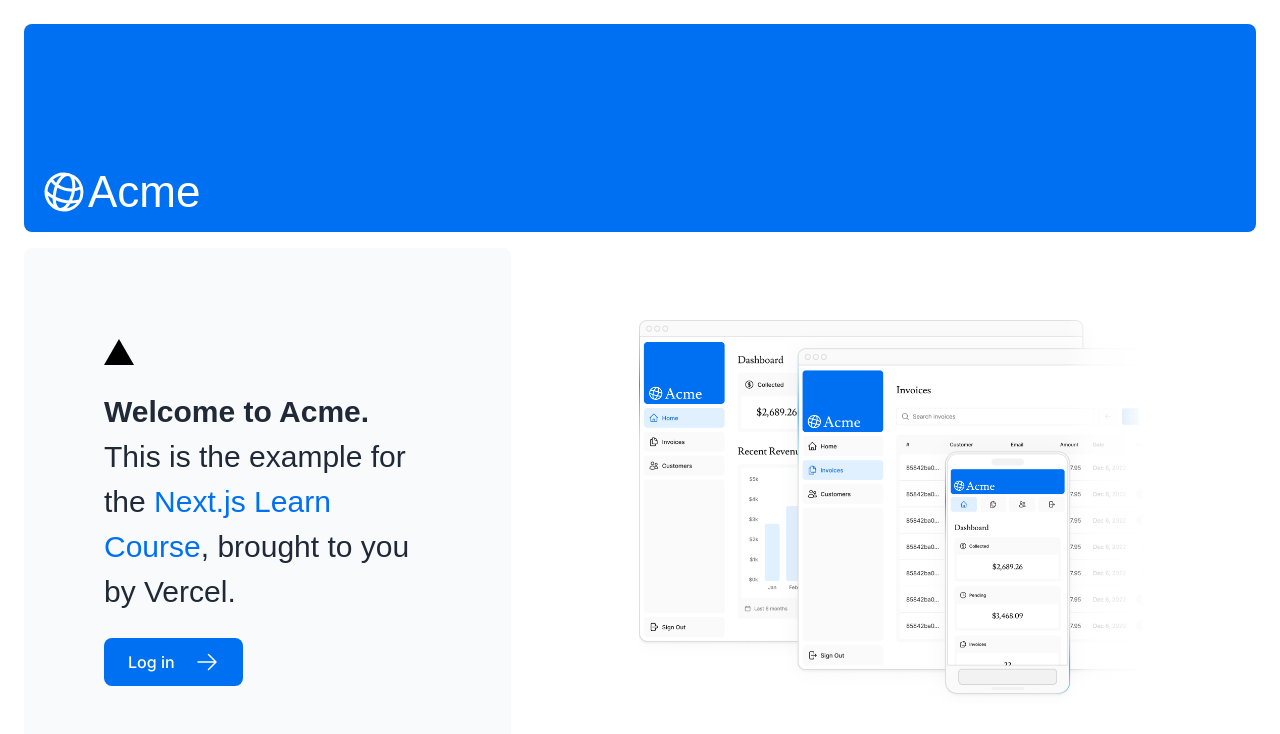
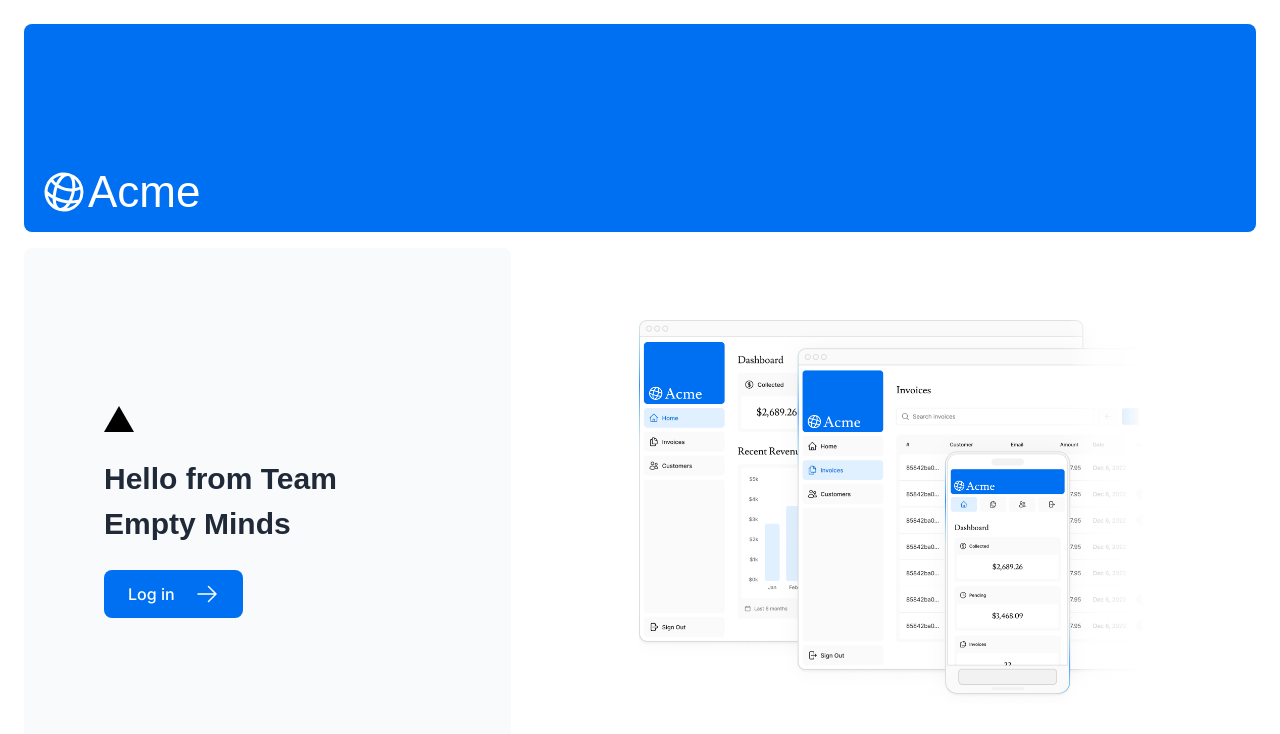
Before and after one commit to Az-en/Next_Dashboard_Practice, a Next.js app: page / in a window 1280 px wide. Shown: the top 734 px of the page. Built offline with nearby package versions, Linux system fonts and the light colour scheme; a web font is replaced by a local one.

Commit message:
testing a change on build

```diff
--- a/app/page.tsx
+++ b/app/page.tsx
@@ -16,11 +16,7 @@
               className="relative w-0 h-0 border-l-[15px] border-r-[15px] border-b-[26px] border-l-transparent border-r-transparent border-b-black"
           />
           <p className={`text-xl text-gray-800 md:text-3xl md:leading-normal ${lusitana.className}`}>
-            <strong>Welcome to Acme.</strong> This is the example for the{' '}
-            <a href="https://nextjs.org/learn/" className="text-blue-500">
-              Next.js Learn Course
-            </a>
-            , brought to you by Vercel.
+            <strong>Hello from Team Empty Minds</strong>
           </p>
           <Link
             href="/login"
```
